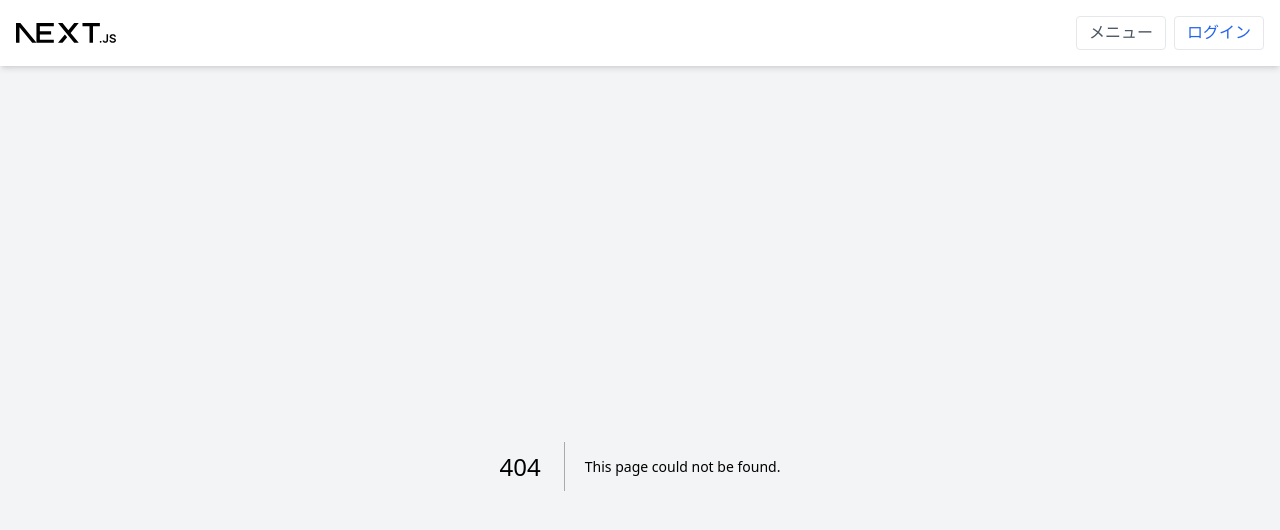
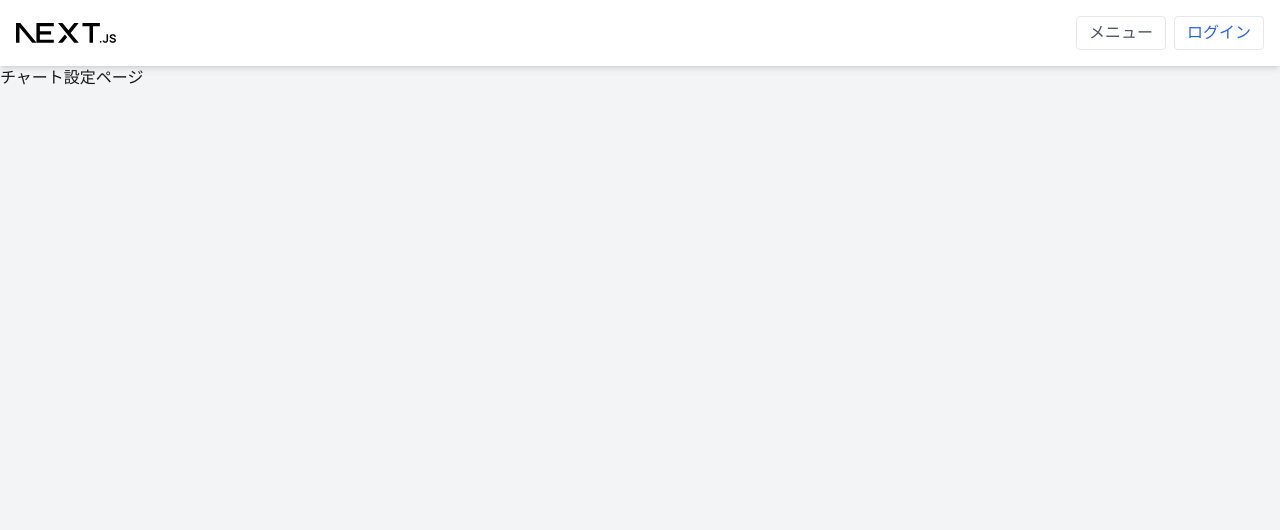
Before and after one commit to NegitoroLife/NegitoroBarChart, a Next.js app: page /chart_setting in a window 1280 px wide. Before the commit this address had no page. Shown: the top 530 px of the page. Built offline with nearby package versions, Linux system fonts and the light colour scheme.

Commit message:
チャート一覧とチャート設定画面を追加

```diff
--- /dev/null
+++ b/app/chart_setting/page.tsx
@@ -0,0 +1,7 @@
+"use client"
+
+export default function Home() {
+	return (
+		<div>チャート設定ページ</div>
+	);
+}
--- /dev/null
+++ b/app/chart_view/page.tsx
@@ -0,0 +1,7 @@
+"use client"
+
+export default function Home() {
+	return (
+		<div>チャート画面</div>
+	);
+}
--- a/app/page.tsx
+++ b/app/page.tsx
@@ -30,7 +30,7 @@ export default function Home() {
 				</motion.div>
 				<div className="relative mt-2">
 					<Link
-						href={"/barchart"}
+						href={"/chart_list"}
 						className="bg-blue-600 text-white rounded-md border p-2">
 						グラフを作成！
 					</Link>
```
Also changed, not shown: app/chart_list/page.tsx (renamed from app/barchart/page.tsx).
